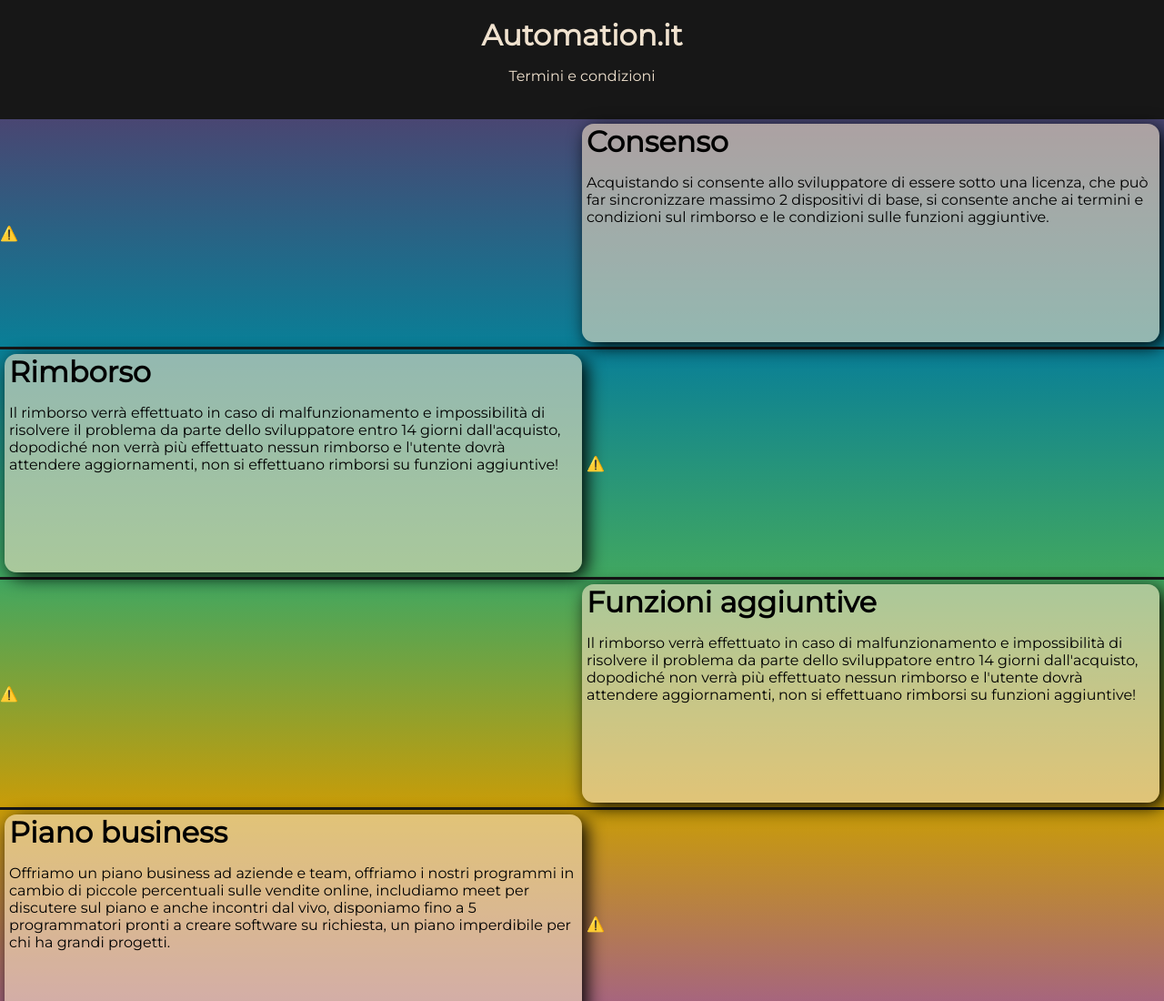
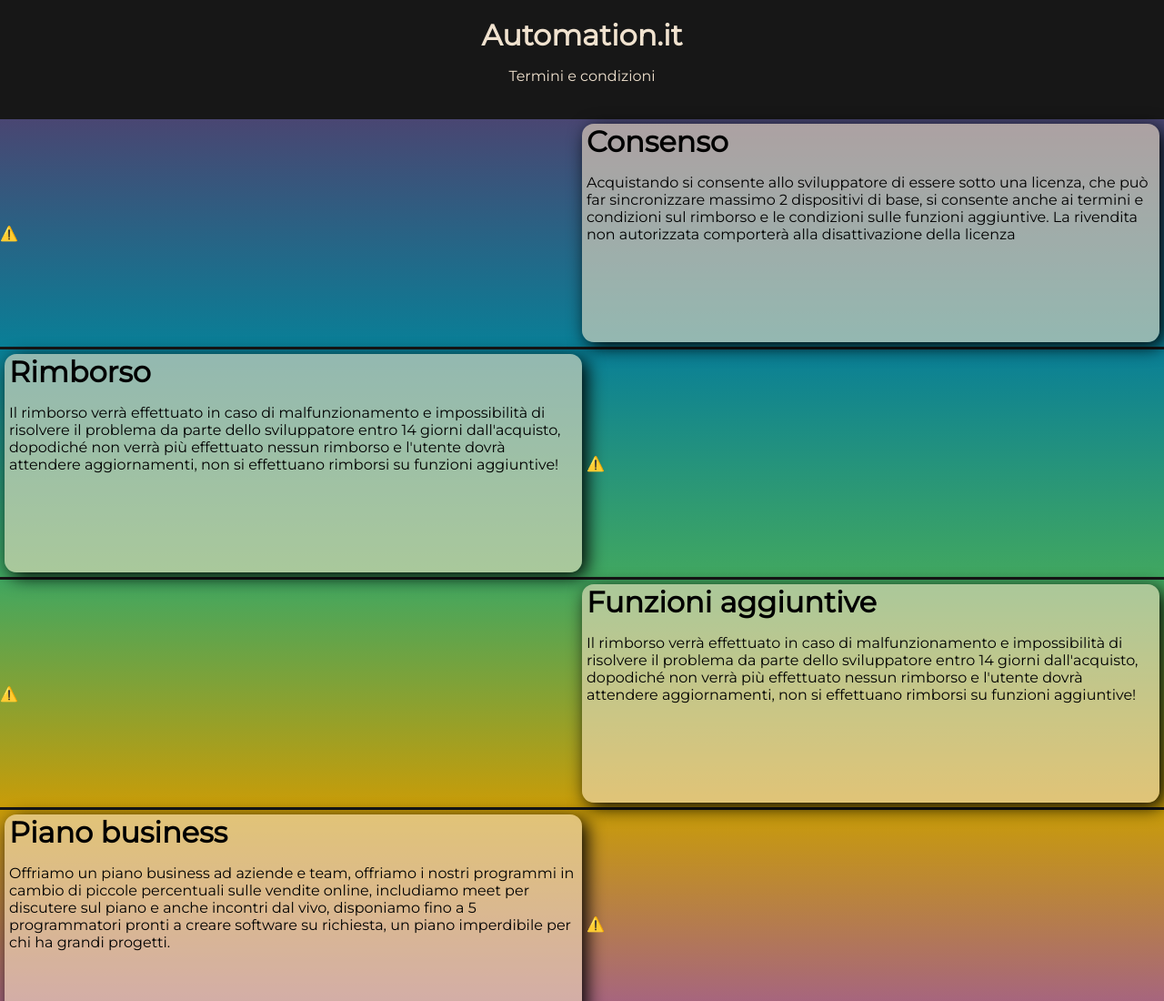
Before and after one commit to automation-it0/index, a plain HTML site: page index.html in a window 1280 px wide. Shown: the top 1100 px of the page at 91% size. Drawn offline with nearby package versions, Linux system fonts and the light colour scheme; no server answers.

Commit message:
Update index.html

```diff
--- a/index.html
+++ b/index.html
@@ -99,7 +99,7 @@
         <lottie-player class="lottieTOP" src="https://assets8.lottiefiles.com/private_files/lf30_Ayp8HY.json"  background="transparent"  speed="1"  autoplay></lottie-player>
         <div class="Leftlott">
             <h1>Consenso</h1>
-            <p>Acquistando si consente allo sviluppatore di essere sotto una licenza, che può far sincronizzare massimo 2 dispositivi di base, si consente anche ai termini e condizioni sul rimborso e le condizioni sulle funzioni aggiuntive.</p>
+            <p>Acquistando si consente allo sviluppatore di essere sotto una licenza, che può far sincronizzare massimo 2 dispositivi di base, si consente anche ai termini e condizioni sul rimborso e le condizioni sulle funzioni aggiuntive. La rivendita non autorizzata comporterà alla disattivazione della licenza</p>
         </div>
     <br><br>
     </div>
```
